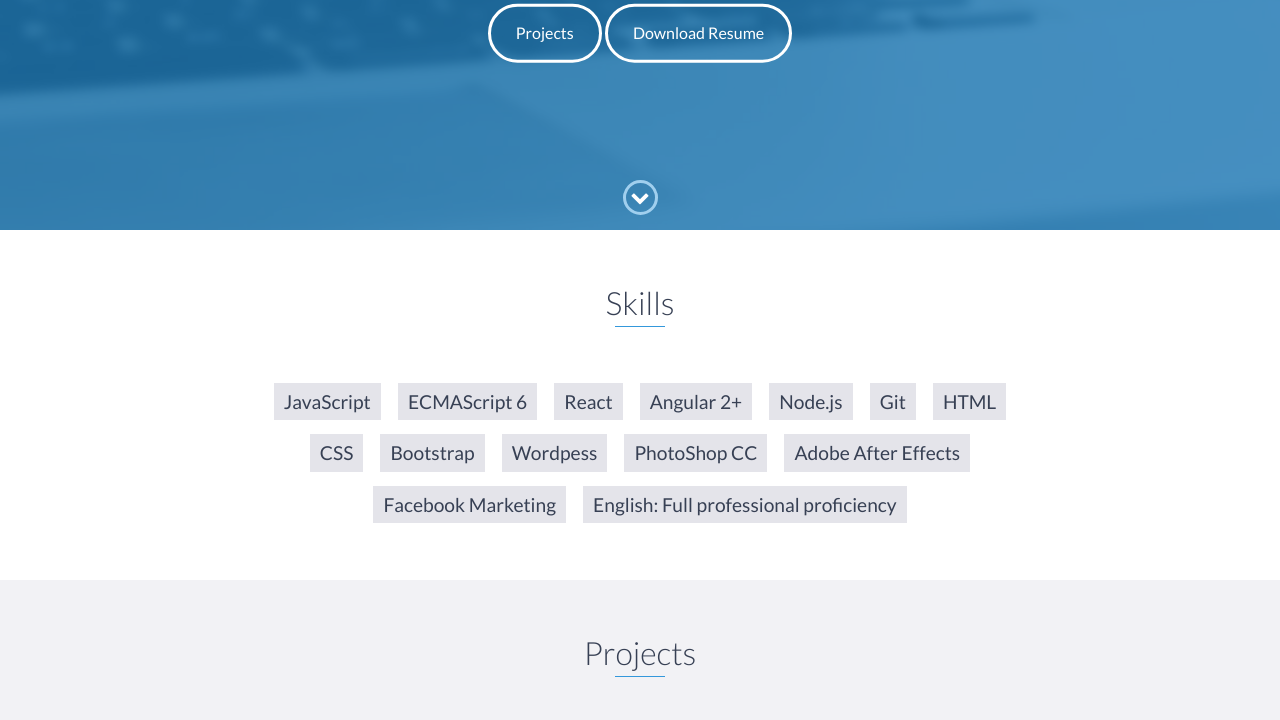
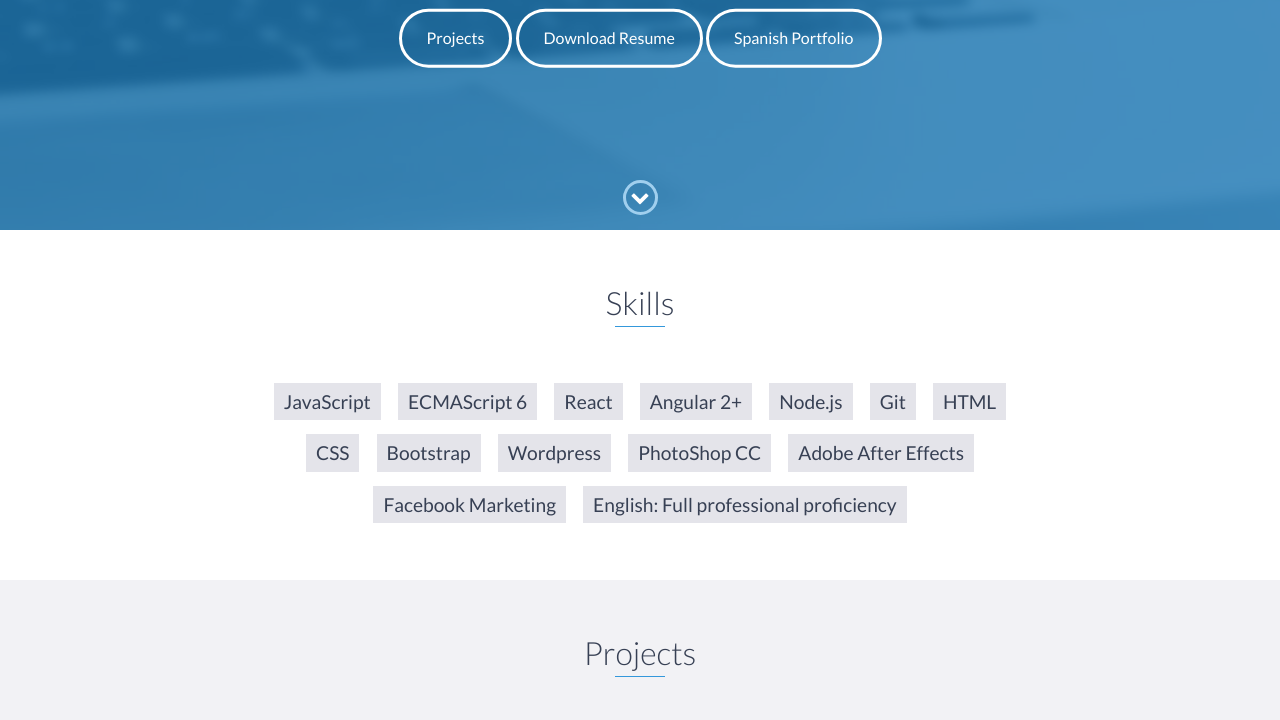
Before and after one commit to FerElias/portfolio, a plain HTML site: page index.html in a window 1280 px wide. Shown: the part 570-1290 px from the top of the page. Drawn offline with nearby package versions, Linux system fonts and the light colour scheme.

Commit message:
Update index.html

```diff
--- a/index.html
+++ b/index.html
@@ -50,8 +50,9 @@
         <div id="lead-content">
             <h1>Fernando Espinosa de los Monteros N.</h1>
             <h2>Front-End Developer (ReactJS, Angular 2+)</h2>
-            <a href="#projects" class="btn-rounded-white">Projects</a>
-            <a href="DOCS/Resume Fer Espinosa (3).pdf" download="DOCS/Resume Fer Espinosa (3).pdf" class="btn-rounded-white">Download Resume</a>
+            <a href="#projects" class="btn-rounded-white" style="margin-top: 10px">Projects</a>
+            <a href="DOCS/Resume Fer Espinosa (3).pdf" download="DOCS/Resume Fer Espinosa (3).pdf" class="btn-rounded-white" style="margin-top: 10px">Download Resume</a>
+            <a href="https://ferelias.github.io/gitport/" class="btn-rounded-white" style="margin-top: 10px">Spanish Portfolio</a>
         </div>
         <!-- End #lead-content -->
 
@@ -77,7 +78,7 @@
                 <li>HTML</li>
                 <li>CSS</li>
                 <li>Bootstrap</li>
-                <li>Wordpess</li>
+                <li>Wordpress</li>
                 <li>PhotoShop CC</li>
                 <li>Adobe After Effects</li>
                 <li>Facebook Marketing</li>
```
